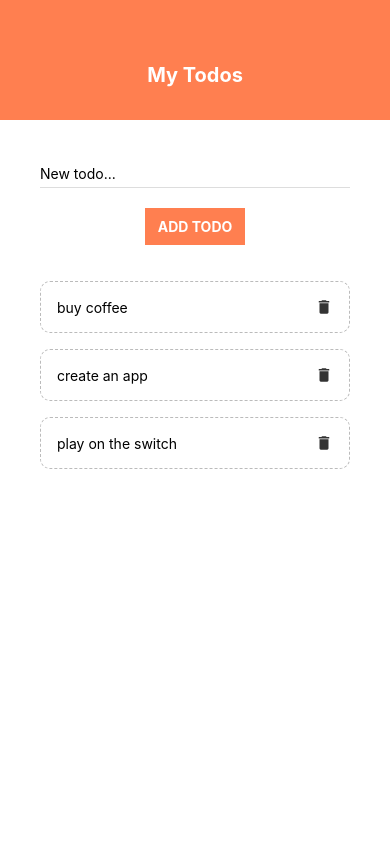
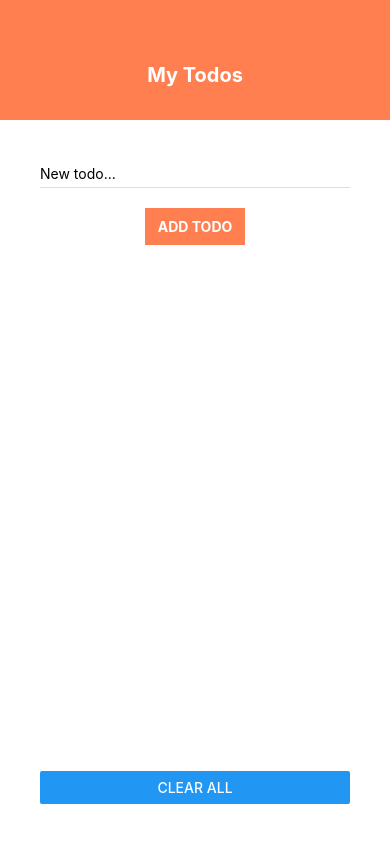
Before and after one commit to s-arina/ReactNative_Test, a React Native app: screen / in a window 390 px wide. Built offline with nearby package versions, Linux system fonts and the light colour scheme.

Commit message:
async storage working

```diff
--- a/App.js
+++ b/App.js
@@ -1,10 +1,10 @@
-import React, { useState } from 'react';
+import React, { useState, useEffect } from 'react';
 import { StatusBar } from 'expo-status-bar';
 import {
   StyleSheet,
   View,
   FlatList,
-  Alert,
+  Button,
   TouchableWithoutFeedback,
   Keyboard,
 } from 'react-native';
@@ -12,20 +12,55 @@ import Practice from './components/Practice';
 import Header from './components/Header';
 import TodoItem from './components/TodoItem';
 import AddTodo from './components/AddTodo';
+import AsyncStorage from '@react-native-async-storage/async-storage';
 
 export default function App() {
-  const [todos, setTodos] = useState([
-    { text: 'buy coffee', id: 0 },
-    { text: 'create an app', id: 1 },
-    { text: 'play on the switch', id: 2 },
-  ]);
+  const [todos, setTodos] = useState([]);
+  const asyncStorageKey = '@todos'; // storage key name variable
 
-  const pressHandler = (id) => {
-    setTodos((prevTodos) => {
-      return prevTodos.filter((todo) => todo.id !== id);
-    });
+  useEffect(() => {
+    fetchData();
+    // get data each time app is loaded
+  }, []);
+
+  useEffect(() => {
+    storeInAsync(todos);
+    // updates whenever todos are updated
+  }, [todos]);
+
+  const storeInAsync = async (todos) => {
+    try {
+      const stringifiedTodos = JSON.stringify(todos);
+      // stringify todos object
+      AsyncStorage.setItem(asyncStorageKey, stringifiedTodos);
+      // add it to storage .setItem(key, name)
+    } catch (e) {
+      console.log('problem storing todos');
+    }
   };
 
+  const fetchData = async () => {
+    try {
+      const todos = await AsyncStorage.getItem(asyncStorageKey);
+      // get data by key name
+      if (todos) {
+        setTodos(JSON.parse(todos));
+        // if it exists, parse the data back to an object
+      }
+    } catch (e) {
+      alert('failed to fetch data');
+    }
+  };
+
+  const clearStorage = async () => {
+    try {
+      await AsyncStorage.clear();
+      // clears storage
+      alert('Storage successfully cleared!');
+    } catch (e) {
+      alert('Failed to clear the async storage.');
+    }
+  };
   return (
     <TouchableWithoutFeedback // wrap code in this
       onPress={() => {
@@ -36,15 +71,20 @@ export default function App() {
         <StatusBar style='auto' />
         <Header />
         <View style={styles.content}>
-          <AddTodo setTodos={setTodos} />
+          <AddTodo
+            setTodos={setTodos}
+            todos={todos}
+            asyncStorageKey={asyncStorageKey}
+          />
           <View style={styles.list}>
             <FlatList
               data={todos}
               renderItem={({ item }) => (
-                <TodoItem item={item} setTodos={setTodos} />
+                <TodoItem item={item} todos={todos} setTodos={setTodos} />
               )}
             />
           </View>
+          <Button title='Clear all' onPress={clearStorage} />
         </View>
       </View>
     </TouchableWithoutFeedback>
--- a/components/AddTodo.js
+++ b/components/AddTodo.js
@@ -10,7 +10,7 @@ import {
 import { v4 as uuid } from 'uuid';
 import 'react-native-get-random-values';
 
-export default function AddTodo({ setTodos }) {
+export default function AddTodo({ setTodos, todos }) {
   const [text, setText] = useState('');
 
   const changeHandler = (e) => {
@@ -19,9 +19,12 @@ export default function AddTodo({ setTodos }) {
 
   const submitHandler = (text) => {
     if (text) {
-      setTodos((prevTodos) => {
-        return [...prevTodos, { text: text, id: uuid() }];
-      });
+      try {
+        // adds new todo to list without overwriting and generate a unique id
+        setTodos([...todos, { text, id: uuid() }]);
+      } catch (e) {
+        alert('failed to save data');
+      }
     } else {
       Alert.alert('Oops!', 'Task cannot be empty.', [{ text: 'OK' }]);
     }
--- a/components/TodoItem.js
+++ b/components/TodoItem.js
@@ -2,14 +2,13 @@ import { useState } from 'react';
 import { StyleSheet, Text, TouchableOpacity } from 'react-native';
 import { MaterialIcons } from '@expo/vector-icons';
 
-export default function TodoItem({ item, setTodos }) {
+export default function TodoItem({ item, setTodos, todos }) {
   const [taskComplete, setTaskComplete] = useState(false);
 
-  const pressHandler = (id) => {
-    // deleting a todo
-    setTodos((prevTodos) => {
-      return prevTodos.filter((todo) => todo.id !== id);
-    });
+  // delete todo
+  const deleteTodo = (id) => {
+    const newTodos = todos.filter((todo) => todo.id !== id);
+    setTodos(newTodos);
   };
 
   return (
@@ -27,7 +26,7 @@ export default function TodoItem({ item, setTodos }) {
         size={18}
         color='#333'
         margin={15}
-        onPress={() => pressHandler(item.id)}
+        onPress={() => deleteTodo(item.id)}
       ></MaterialIcons>
     </TouchableOpacity>
   );
```
